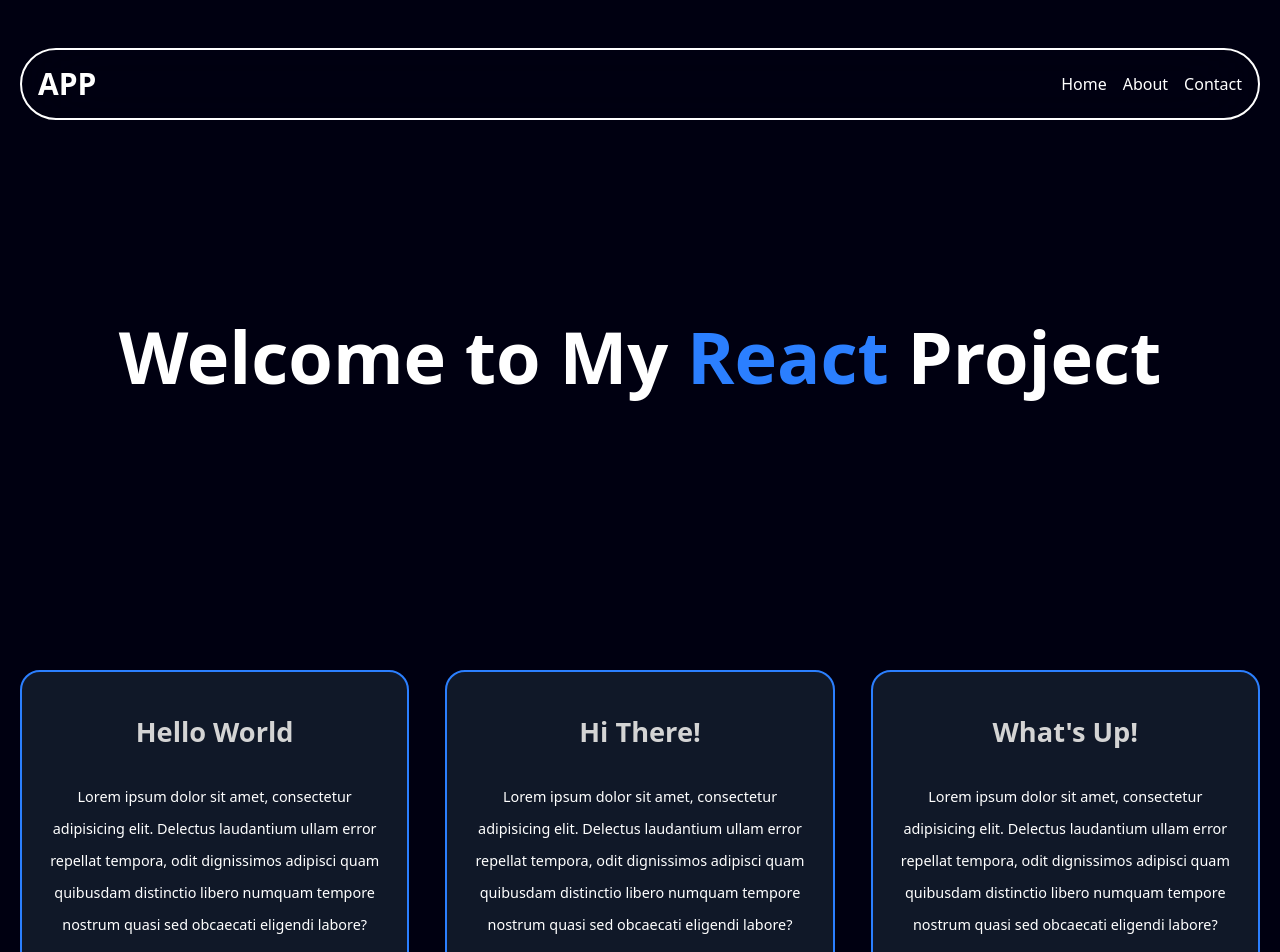
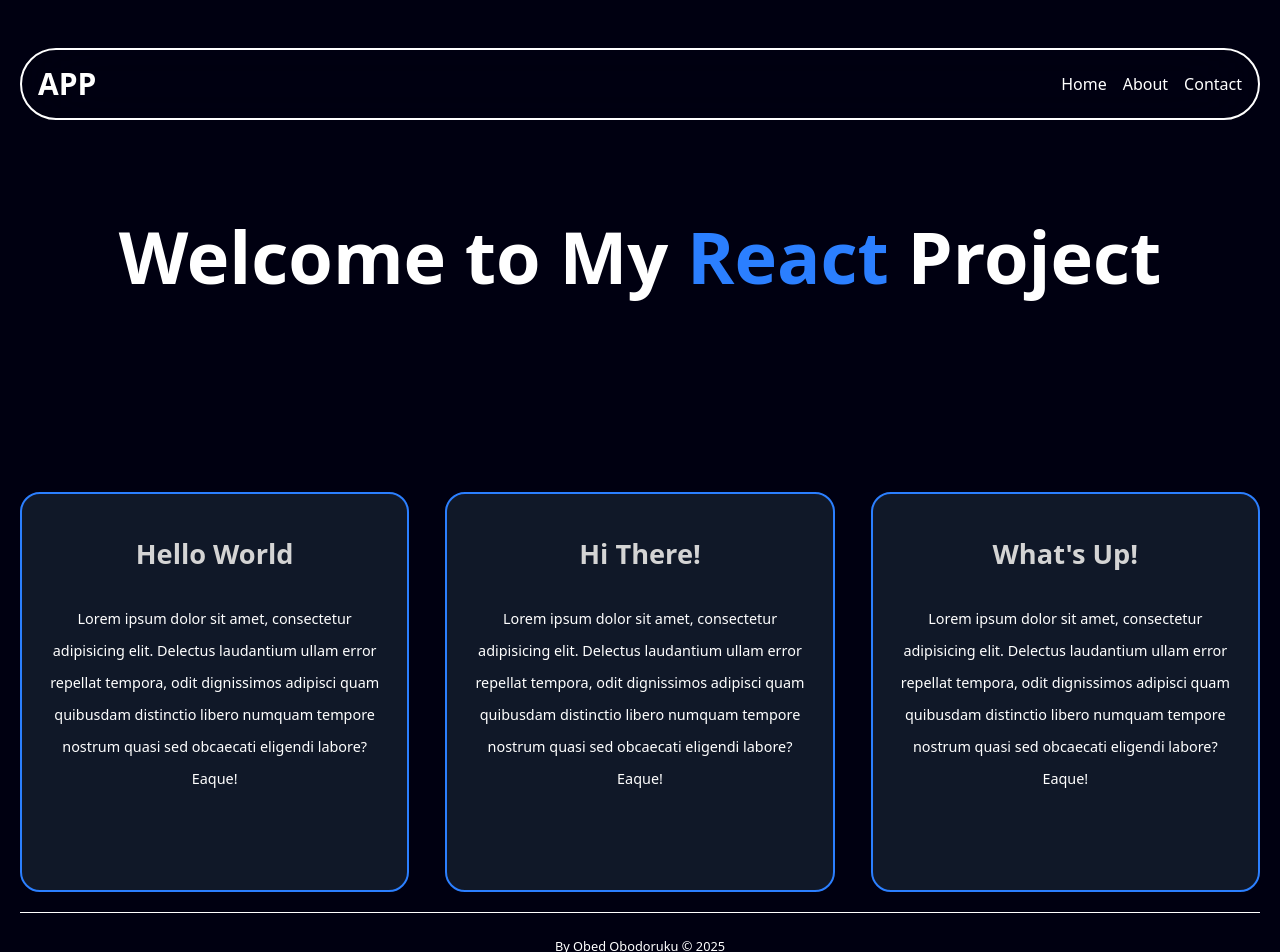
Before and after one commit to obedobodoruku/react-project, a React (Vite) app: page / in a window 1280 px wide. Shown: the top 952 px of the page. Built offline with nearby package versions, Linux system fonts and the light colour scheme.

Commit message:
Interface update

```diff
--- a/src/pages/Home.jsx
+++ b/src/pages/Home.jsx
@@ -2,7 +2,7 @@
 
 const Cards = () => {
   return (
-    <div className="cards flex flex-row items-center justify-center gap-9 my-[150px]">
+    <div className="cards flex flex-row items-center justify-center gap-9 mt-[100px]">
       <div className="card-items w-[400px] h-[400px] bg-gray-900 border-2 border-blue-500 p-5">
         <h4>Hello World</h4>
         <div className="flex flex-col items-center justify-center text-white text-center text-[0.9rem] mt-7">
@@ -28,7 +28,7 @@
 const Home = () => {
     return (
         <div>
-            <div className="home-text text-white w-full h-[200px] mt-[200px]">
+            <div className="home-text text-white w-full mb-[200px] mt-[100px]">
                 <h1 className="text-center text-7xl font-bold">Welcome to My <span className="text-blue-500">React</span> Project</h1>
             </div>
             <Cards />
```
